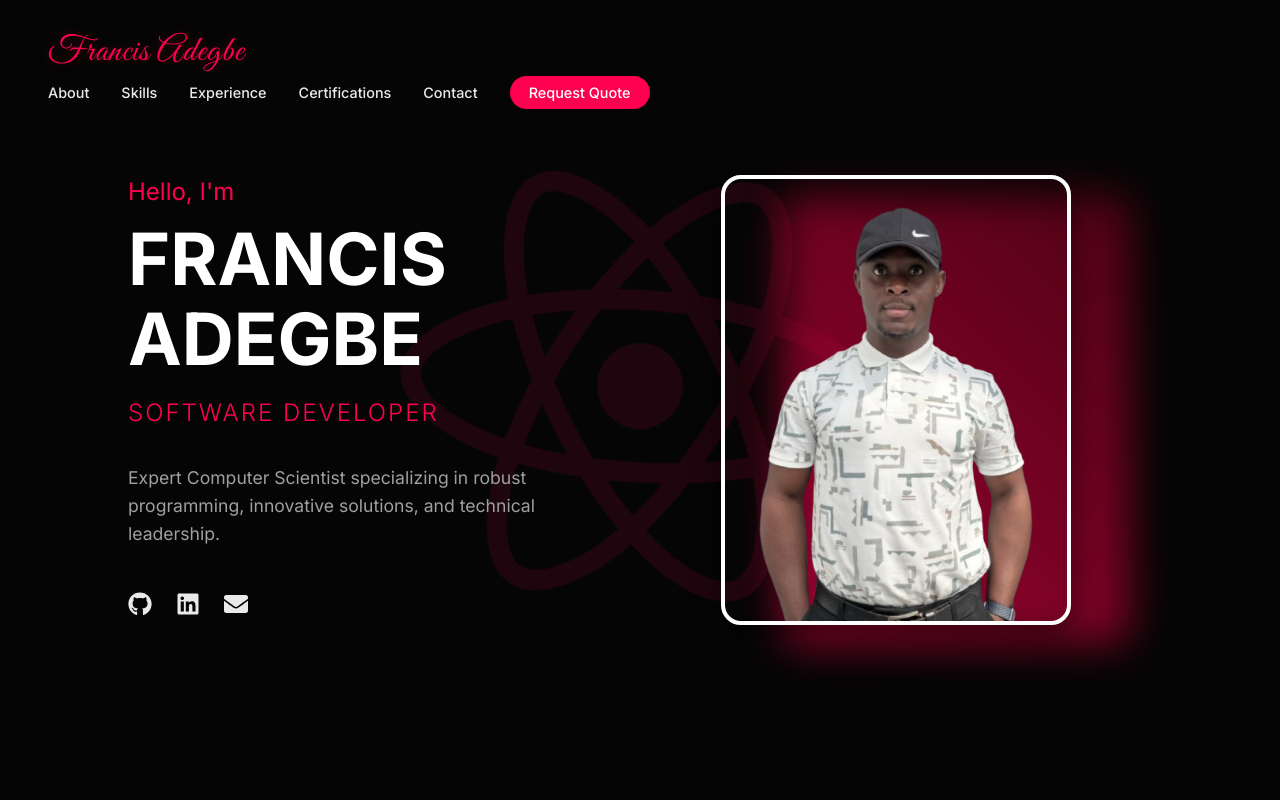
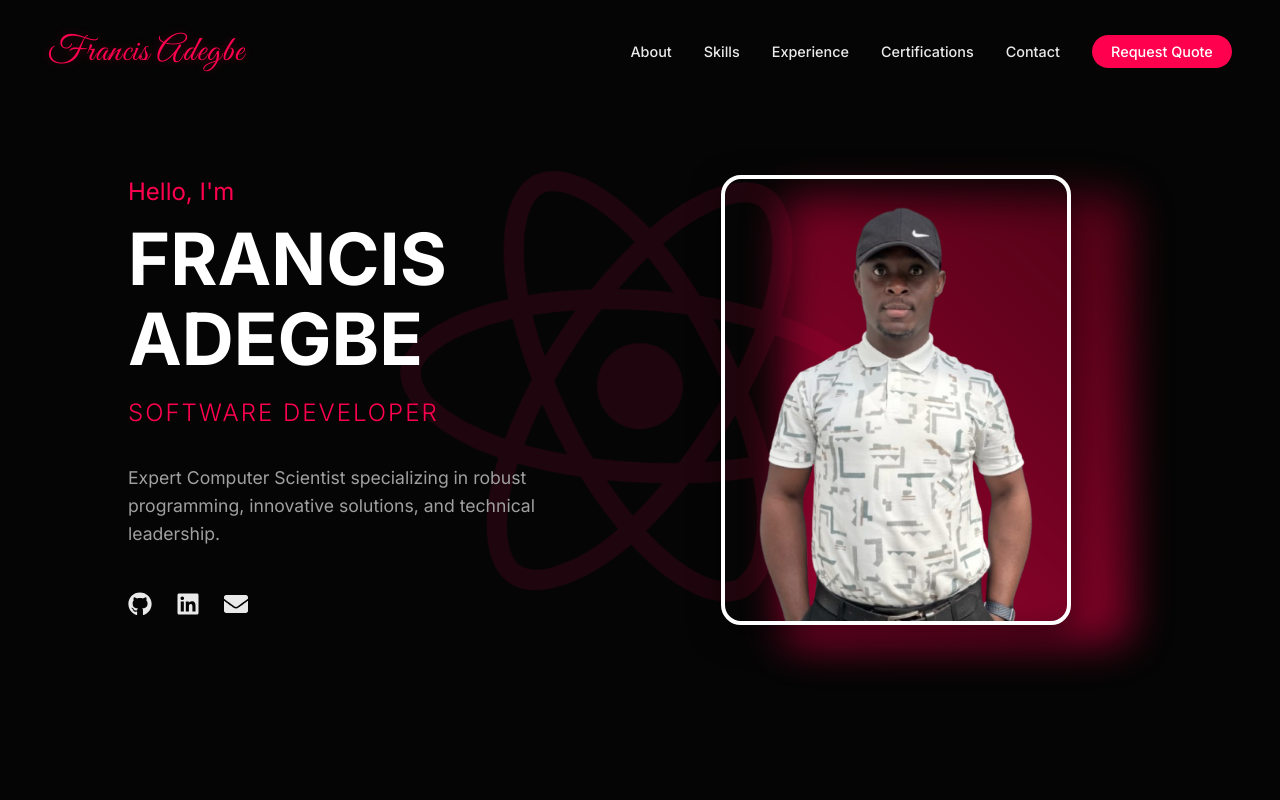
Before and after one commit to ex-commando/portfolio, a React (Vite) app: page / in a window 1280 px wide. Shown: the top 800 px of the page. Built offline with nearby package versions, Linux system fonts and the light colour scheme.

Commit message:
fix: Align navbar menu to right and make logo interactive

```diff
--- a/src/components/Navbar.css
+++ b/src/components/Navbar.css
@@ -20,13 +20,25 @@
 
 .navbar-logo {
     font-size: 2.2rem;
-    /* Increased size for script font */
     font-weight: 400;
     color: var(--color-accent);
     letter-spacing: 1px;
     font-family: 'Great Vibes', cursive;
-    /* Fancy font */
     text-shadow: 0 0 10px rgba(255, 0, 79, 0.3);
+    cursor: pointer;
+    /* Acts as Home button */
+}
+
+/* Ensure container spans full width and spreads items */
+.navbar-container {
+    width: 100%;
+    max-width: 1200px;
+    /* Optional constraint for large screens */
+    margin: 0 auto;
+    display: flex;
+    justify-content: space-between;
+    /* Logo Left, Menu Right */
+    align-items: center;
 }
 
 .navbar-links {
```
